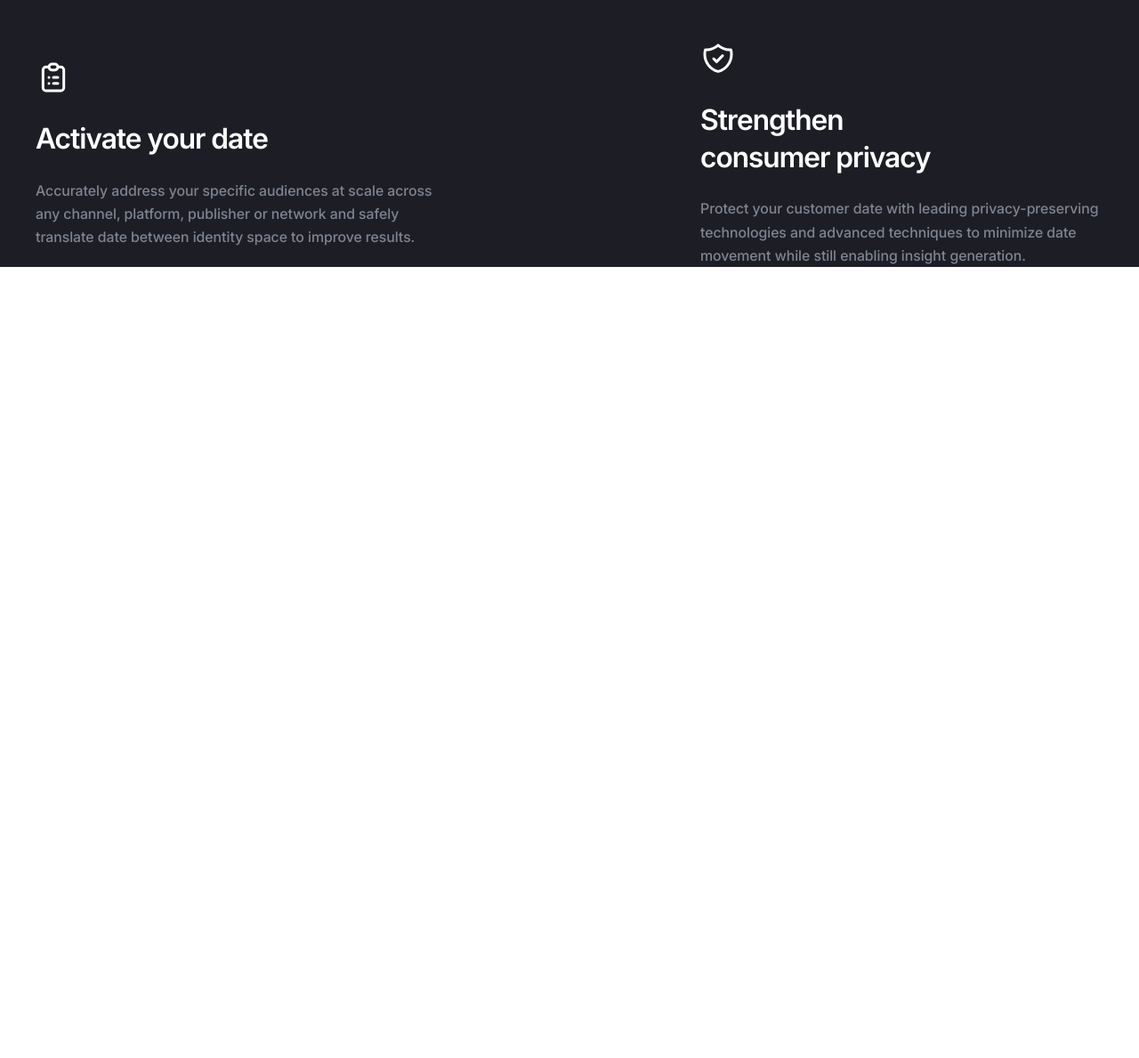
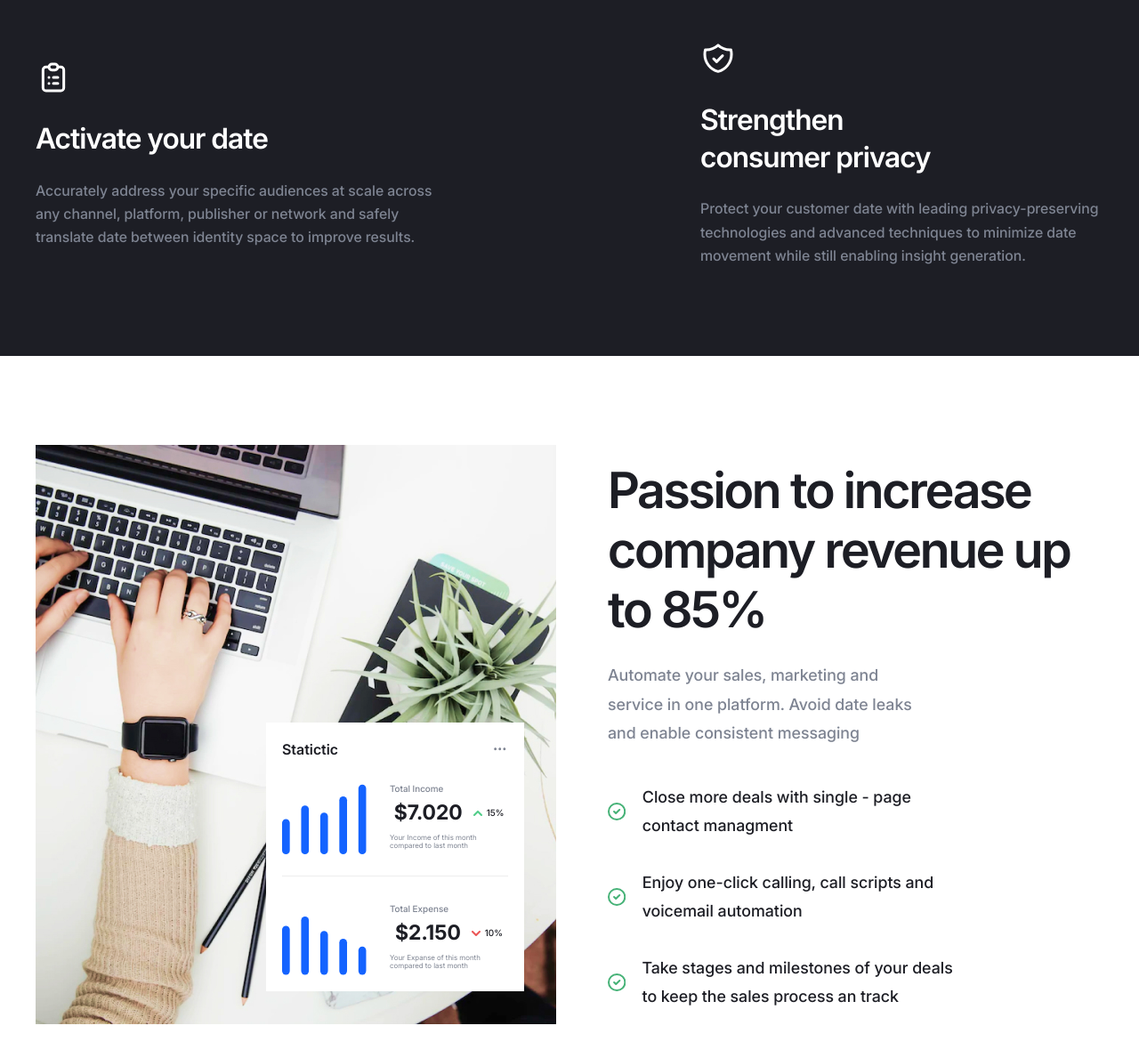
Before and after one commit to Enclaive-lab/coca, a website built with Vite: page src/index.html in a window 1280 px wide. Shown: the part 1651-2840 px from the top of the page at 89% size. Before the commit the page ends 1951 px from the top, so only its background shows below. Built offline with nearby package versions, Linux system fonts and the light colour scheme.

Commit message:
created features

```diff
--- a/src/assets/scss/Main.scss
+++ b/src/assets/scss/Main.scss
@@ -6,3 +6,4 @@
 @import './components/header';
 @import './components/home/hero';
 @import './components/home/overview';
+@import './components/home/features';
--- a/src/assets/scss/base/main.scss
+++ b/src/assets/scss/base/main.scss
@@ -4,6 +4,7 @@
   font-weight: 400;
   font-size: 16px;
   scroll-behavior: smooth !important;
+  overflow-x: hidden;
 }
 
 *,
--- /dev/null
+++ b/src/assets/scss/components/home/features.scss
@@ -0,0 +1,182 @@
+.features {
+  padding: 100px 0 94px;
+
+  @include mobile {
+    padding: 60px 0 64px;
+  }
+
+  &__container {
+    @include flex-all-between;
+
+    @include mini-desktop {
+      flex-direction: column;
+      align-items: flex-start;
+      gap: 40px;
+    }
+
+    @include mobile {
+      gap: 30px;
+    }
+  }
+  &__left {
+    position: relative;
+  }
+
+  &__stats {
+    position: absolute;
+    right: 36px;
+    bottom: 40px;
+    background-color: #fff;
+    max-width: 290px;
+    padding: 18px;
+
+    @include mobile {
+      right: 16px;
+      bottom: 20px;
+    }
+
+    @include small-mobile {
+      right: 12px;
+      bottom: 12px;
+      padding: 14px;
+      max-width: 240px;
+    }
+    &-head {
+      @include flex-all-between;
+      margin-bottom: 19px;
+    }
+
+    &-title {
+      font-weight: 600;
+      line-height: 150%;
+      color: #1d1e25;
+    }
+    &-item {
+      @include flex-all-center;
+      gap: 26px;
+
+      &:not(:last-child) {
+        padding-bottom: 23px;
+        border-bottom: 1px solid #ededed;
+      }
+
+      &:last-child {
+        padding-top: 23px;
+      }
+
+      &-img {
+        @include mobile {
+          width: 65px;
+        }
+      }
+
+      &-title {
+        margin-bottom: 6px;
+        font-weight: 500;
+        font-size: 10px;
+        line-height: 150%;
+        color: #7e8492;
+      }
+      &-price {
+        @include flex-all-center;
+        gap: 12px;
+        margin-bottom: 9px;
+        &-num {
+          font-weight: 700;
+          font-size: 23px;
+          line-height: 120%;
+          color: #1d1e25;
+
+          @include mobile {
+            font-size: 18px;
+          }
+        }
+
+        &-proc {
+          @include flex-all-center;
+          gap: 5px;
+          font-weight: 500;
+          font-size: 10px;
+          line-height: 150%;
+          color: #1d1e25;
+        }
+      }
+
+      &-decsr {
+        font-size: 8px;
+        font-weight: 400;
+        color: #7e8492;
+      }
+    }
+  }
+
+  &__right {
+    max-width: 557px;
+
+    @include mini-desktop {
+      max-width: 992px;
+    }
+  }
+
+  &__title {
+    margin-bottom: 24px;
+    font-weight: 600;
+    letter-spacing: -0.04em;
+    color: var(--neutral-color-100);
+
+    @include mobile {
+      margin-bottom: 20px;
+      font-size: 27px;
+    }
+  }
+
+  &__descr {
+    max-width: 360px;
+    margin-bottom: 40px;
+    font-weight: 500;
+    line-height: 178%;
+    color: #7e8492;
+
+    @include mini-desktop {
+      max-width: 700px;
+    }
+
+    @include mobile {
+      font-size: 14px;
+    }
+  }
+
+  &__item {
+    display: flex;
+    align-items: center;
+    width: 393px;
+    gap: 19px;
+    font-weight: 500;
+    line-height: 178%;
+    color: var(--neutral-color-100);
+
+    @include mobile {
+      font-size: 14px;
+    }
+    @include mini-desktop {
+      max-width: 700px;
+    }
+
+    &:not(:last-child) {
+      margin-bottom: 32px;
+
+      @include mobile {
+        margin-bottom: 22px;
+      }
+    }
+
+    &::before {
+      content: '';
+      display: inline-block;
+      padding-right: 19px;
+      width: 20px;
+      height: 20px;
+      background: url('../../../icons/galochka.svg');
+    }
+  }
+}
--- a/src/assets/scss/components/home/overview.scss
+++ b/src/assets/scss/components/home/overview.scss
@@ -35,7 +35,7 @@
     @include flex-all-between;
     flex-wrap: wrap;
     gap: 56px;
-
+    padding-bottom: 100px;
     @include tablet {
       flex-direction: column;
       align-items: center;
--- /dev/null
+++ b/src/html/components/home/features.html
@@ -0,0 +1,116 @@
+<section class="features">
+  <div class="container features__container">
+    <div class="features__left">
+      <img
+        loading="lazy"
+        src="./assets/images/netbook.jpg"
+        alt="Women taping to laptop"
+        width="585"
+        height="651"
+        class=""
+      />
+      <div class="features__stats">
+        <div class="features__stats-head">
+          <h4 class="features__stats-title text-p-default">Statictic</h4>
+          <img
+            src="./assets/icons/more.svg"
+            alt="Ellipsis icon"
+            width="18"
+            height="19"
+            loading="lazy"
+          />
+        </div>
+        <div class="features__stats-item">
+          <img
+            class="features__stats-item-img"
+            src="./assets/icons/top-graphics.svg"
+            width="95"
+            height="88"
+            alt="top graphics"
+            loading="lazy"
+          />
+          <div class="features__stats-item-info">
+            <h5 class="features__stats-item-title">Total Income</h5>
+            <div class="features__stats-item-price">
+              <span class="features__stats-item-price-num">$7.020 </span>
+              <span class="features__stats-item-price-proc">
+                <svg
+                  width="10"
+                  height="6"
+                  viewBox="0 0 10 6"
+                  fill="none"
+                  xmlns="http://www.w3.org/2000/svg"
+                >
+                  <path
+                    fill-rule="evenodd"
+                    clip-rule="evenodd"
+                    d="M9.70711 5.70711C9.31658 6.09763 8.68342 6.09763 8.29289 5.70711L5 2.41421L1.70711 5.70711C1.31658 6.09763 0.683417 6.09763 0.292894 5.70711C-0.0976312 5.31658 -0.0976312 4.68342 0.292894 4.29289L4.29289 0.292893C4.68342 -0.0976311 5.31658 -0.0976311 5.70711 0.292893L9.70711 4.29289C10.0976 4.68342 10.0976 5.31658 9.70711 5.70711Z"
+                    fill="#50CD89"
+                  />
+                </svg>
+                15%</span
+              >
+            </div>
+            <p class="features__stats-item-decsr">
+              Your Income of this month compared to last month
+            </p>
+          </div>
+        </div>
+        <div class="features__stats-item">
+          <img
+            class="features__stats-item-img"
+            src="./assets/icons/bottom-graphics.svg"
+            width="95"
+            height="88"
+            alt="bottom graphics"
+            loading="lazy"
+          />
+          <div class="features__stats-item-info">
+            <h5 class="features__stats-item-title">Total Expense</h5>
+            <div class="features__stats-item-price">
+              <span class="features__stats-item-price-num">$2.150</span>
+              <span class="features__stats-item-price-proc">
+                <svg
+                  width="10"
+                  height="6"
+                  viewBox="0 0 10 6"
+                  fill="none"
+                  xmlns="http://www.w3.org/2000/svg"
+                >
+                  <path
+                    fill-rule="evenodd"
+                    clip-rule="evenodd"
+                    d="M0.292893 0.292893C0.683417 -0.097631 1.31658 -0.097631 1.70711 0.292893L5 3.58579L8.29289 0.292893C8.68342 -0.0976311 9.31658 -0.0976311 9.70711 0.292893C10.0976 0.683417 10.0976 1.31658 9.70711 1.70711L5.70711 5.70711C5.31658 6.09763 4.68342 6.09763 4.29289 5.70711L0.292893 1.70711C-0.0976311 1.31658 -0.0976311 0.683418 0.292893 0.292893Z"
+                    fill="#EB5757"
+                  />
+                </svg>
+                10%</span
+              >
+            </div>
+            <p class="features__stats-item-decsr">
+              Your Expanse of this month compared to last month
+            </p>
+          </div>
+        </div>
+      </div>
+    </div>
+    <div class="features__right">
+      <h2 class="features__title heading-h2">Passion to increase company revenue up to 85%</h2>
+      <p class="features__descr text-p-medium">
+        Automate your sales, marketing and service in one platform. Avoid date leaks and enable
+        consistent messaging
+      </p>
+      <ul class="features__list">
+        <li class="features__item text-p-medium">
+          Close more deals with single - page contact managment
+        </li>
+        <li class="features__item text-p-medium">
+          Enjoy one-click calling, call scripts and voicemail automation
+        </li>
+        <li class="features__item text-p-medium">
+          Take stages and milestones of your deals to keep the sales process an track
+        </li>
+      </ul>
+    </div>
+  </div>
+</section>
--- a/src/html/components/home/overview.html
+++ b/src/html/components/home/overview.html
@@ -10,6 +10,7 @@
     <ul class="overview__list">
       <li class="overview__item">
         <img
+          loading="lazy"
           src="./assets/icons/kalendar-icon.svg"
           width="40"
           height="40"
@@ -24,6 +25,7 @@
       </li>
       <li class="overview__item">
         <img
+          loading="lazy"
           src="./assets/icons/work-icon.svg"
           width="40"
           height="40"
@@ -38,6 +40,7 @@
       </li>
       <li class="overview__item">
         <img
+          loading="lazy"
           src="./assets/icons/todo.svg"
           width="40"
           height="40"
@@ -52,6 +55,7 @@
       </li>
       <li class="overview__item">
         <img
+          loading="lazy"
           src="./assets/icons/security.svg"
           width="40"
           height="40"
--- a/src/index.html
+++ b/src/index.html
@@ -6,6 +6,7 @@
     <load src="./html/components/header.html" />
     <load src="./html/components/home/hero.html" />
     <load src="./html/components/home/overview.html" />
+    <load src="./html/components/home/features.html" />
     <script type="module" src="/js/main.js"></script>
   </body>
 </html>
```
Also changed, not shown: src/assets/icons/bottom-graphics.svg (added), src/assets/icons/galochka.svg (added), src/assets/icons/more.svg (added), src/assets/icons/top-graphics.svg (added), src/assets/images/netbook.jpg (added), src/assets/scss/_check.css (added), 1 other file.
